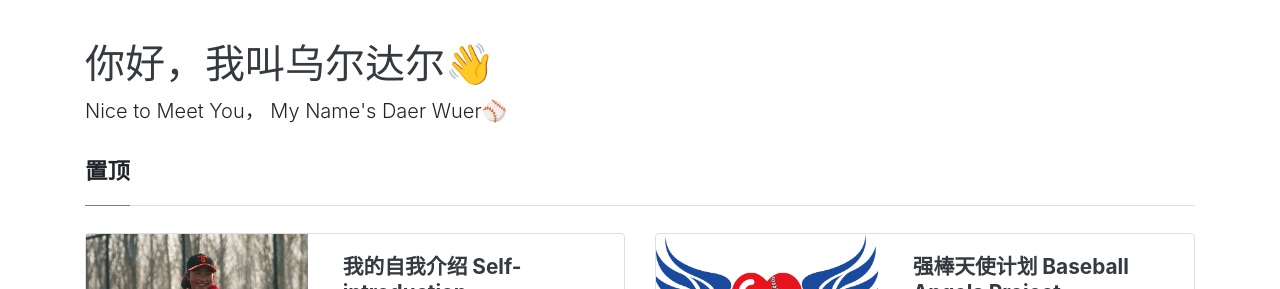
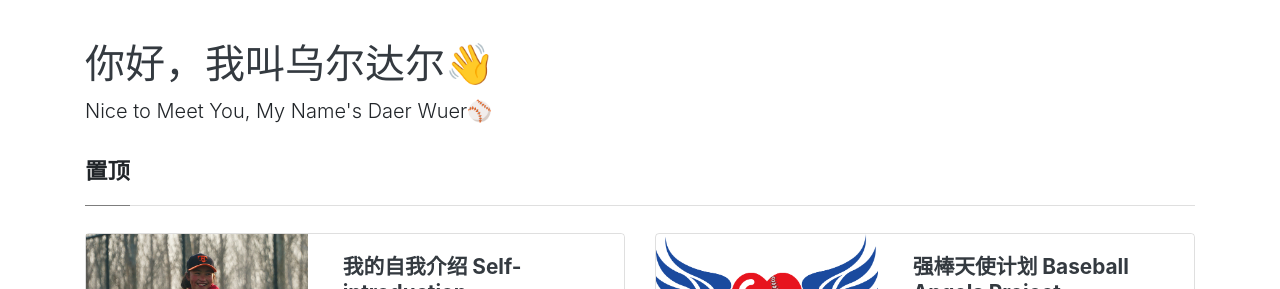
Before and after one commit to Charlotte-WXWQ/wuerdaer090405, a Jekyll site: the page built from index.html, in a window 1280 px wide. Shown: the top 289 px of the page. Built offline with Jekyll 4.4.1, drawn with Linux system fonts in a browser that asks for light colours; nearby versions of some CDN libraries; the list of posts is cut into pages by our own code.

```diff
--- a/_config.yml
+++ b/_config.yml
@@ -6,7 +6,7 @@ title: "你好，我叫乌尔达尔👋"
 # 网站的主标题
 name: "你好，我叫乌尔达尔👋"
 # 网站副标题
-description: "Nice to Meet You， My Name's Daer Wuer⚾️"
+description: "Nice to Meet You, My Name's Daer Wuer⚾️"
 
 # 分页配置
 # 每页文章数量
```
